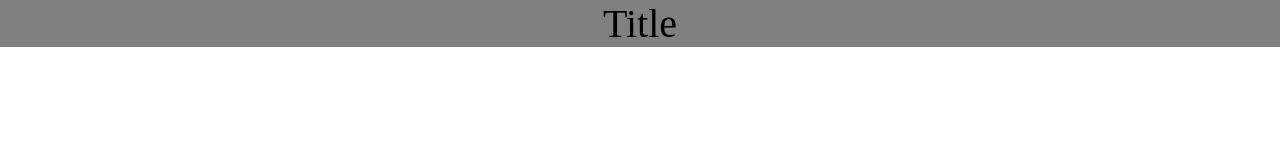
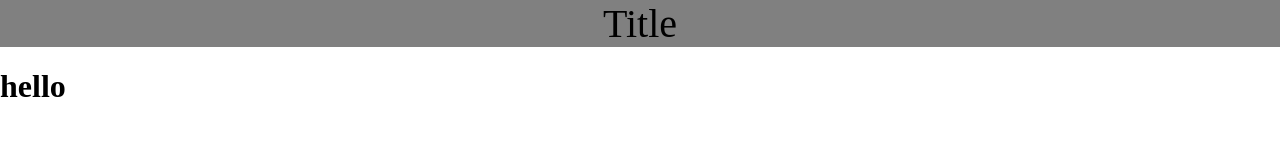
Before and after one commit to miyazun/next-graph-app, a Next.js app: page / in a window 1280 px wide. Shown: the top 160 px of the page. Built offline with nearby package versions, Linux system fonts and the light colour scheme.

Commit message:
都道府県のAPIを読み取るように

```diff
--- /dev/null
+++ b/components/PrefecturesCheckBox.js
@@ -0,0 +1,16 @@
+export function GetPrefecturesAPI() {
+    const prefectures = {};
+    fetch('https://opendata.resas-portal.go.jp/api/v1/prefectures', {
+            headers: {"X-API-KEY": 'MAioQLyZwZYh9lITLHrBx3s6BjeXqlen8VTNNe9l'}
+        })
+        .then(response => response.json())
+        .then((data) => this.SetState({prefectures: data.result}))
+    return (
+        prefectures
+    );
+}
+
+export function LineUpCheckBox() {
+
+    return <h1>hello</h1>
+}
--- a/pages/index.js
+++ b/pages/index.js
@@ -1,9 +1,11 @@
 import { Header } from '../components/Header'
+import {LineUpCheckBox } from '../components/PrefecturesCheckBox'
 
 export default function Home() {
   return (
     <>
       <Header />
+      <LineUpCheckBox />
       <main>
       </main>
     </>
```
